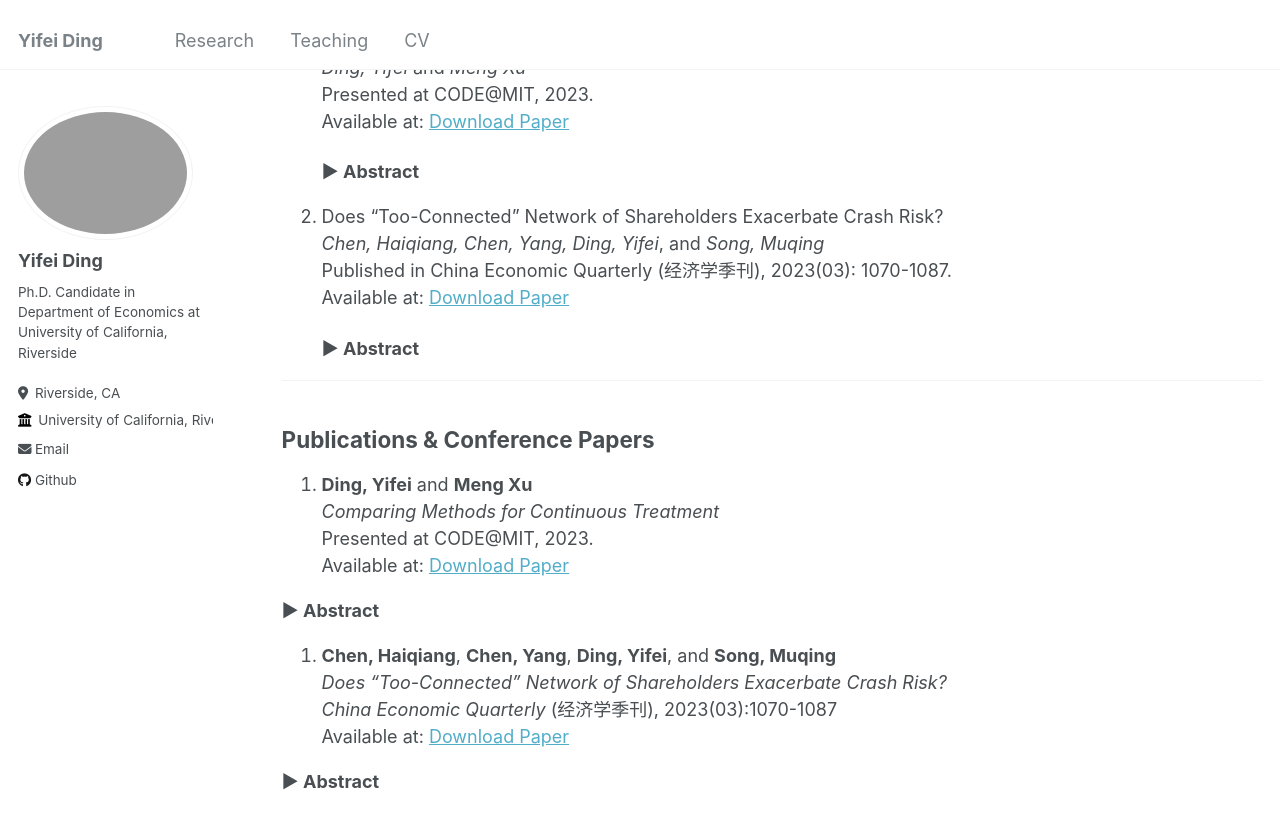
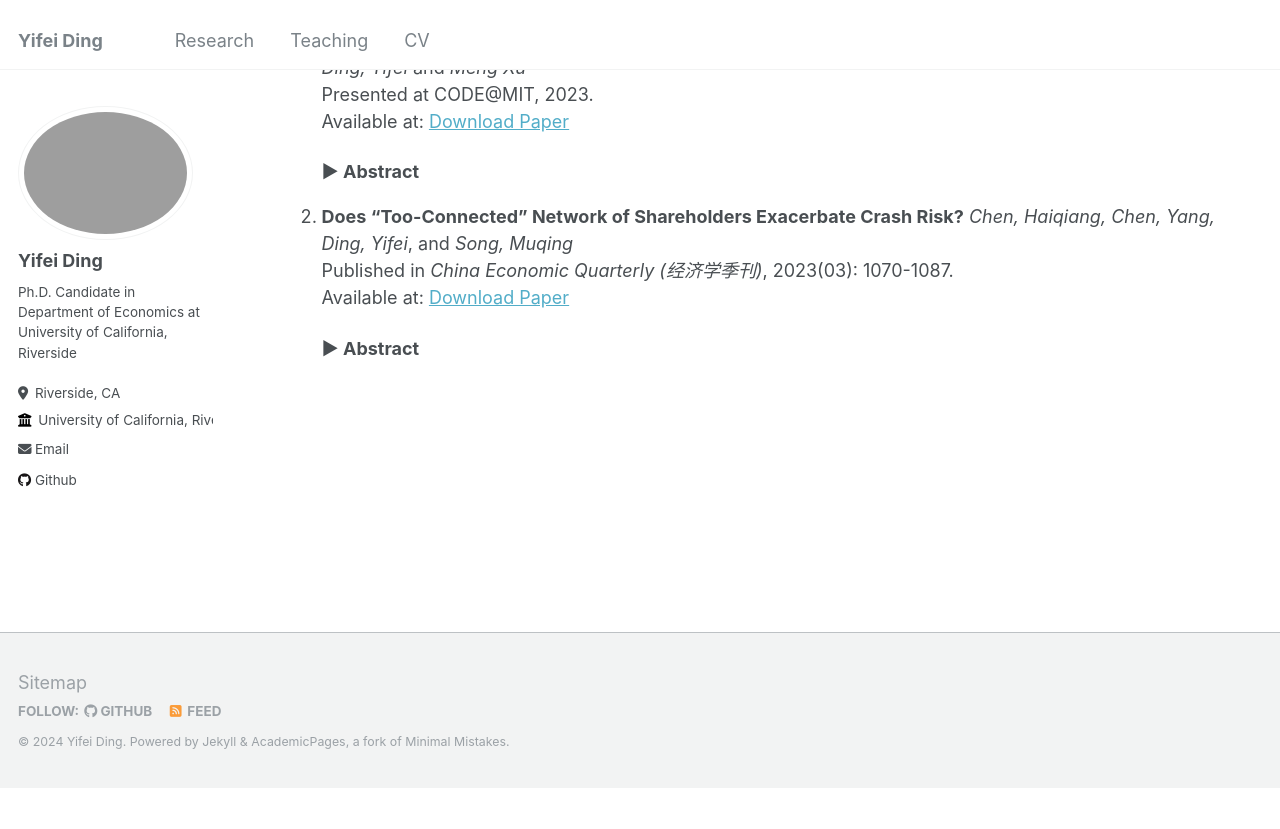
Before and after one commit to YifeiDing-UCR/YifeiDing-UCR.github.io, a Jekyll site: the page built from _pages/publications.md, in a window 1280 px wide and 900 px high, scrolled down 622 px. Shown: the top 829 px of the window. Built offline with Jekyll 4.4.1, drawn with Linux system fonts in a browser that asks for light colours; after the commit the page ends 1409 px from its top, so only the background shows below that.

Commit message:
Update publications.md

```diff
--- a/_pages/publications.md
+++ b/_pages/publications.md
@@ -35,43 +35,22 @@ author_profile: true
 ---
 ## Publications & Conference Papers
 
-1. Comparing Methods for Continuous Treatment
+1. **Comparing Methods for Continuous Treatment**
    *Ding, Yifei* and *Meng Xu*
    Presented at CODE@MIT, 2023.
-   Available at: [Download Paper](#)
+   Available at: [Download Paper](https://yifeiding-ucr.github.io/files/Continuous_Treatment_Method_Comparison_CODE.pdf)
 
    <details>
      <summary>Abstract</summary>
      <p>This paper presents a comparative study of two advanced methodologies for estimating the effects of continuous treatments on outcome variables in large-scale tech applications. We focus on dose-response curves and marginal effects to         address various business scenarios, such as the impact of ad frequency on user conversions, geolocation campaigns on local engagement, and latency on app performance. Our investigation centers around two promising approaches: entropy            balancing for continuous treatment and double/debiased machine learning (DML). Using semi-synthetic data based on Snapchat user behavior, we evaluate these methods' performance in terms of scalability, flexibility, and precision in              handling high-dimensional, non-linear relationships between outcome variables, continuous treatments, and confounders. The study finds that tree-based machine learning models, particularly XGBOOST and Boostsmooth, outperform balancing           approaches in      estimating dose-response curves, while the balancing method performs best for marginal effect estimation. Notably, our findings also challenge the efficacy of the kernel-based selection model in the double machine             learning process, prompting    a reconsideration of its utility in real-world applications.</p>
    </details>
 
-2. Does “Too-Connected” Network of Shareholders Exacerbate Crash Risk?
+2. **Does “Too-Connected” Network of Shareholders Exacerbate Crash Risk?**
    *Chen, Haiqiang, Chen, Yang, Ding, Yifei*, and *Song, Muqing*
-   Published in China Economic Quarterly (经济学季刊), 2023(03): 1070-1087.
+   Published in *China Economic Quarterly (经济学季刊)*, 2023(03): 1070-1087.
    Available at: [Download Paper](https://www.nsd.pku.edu.cn/pub/chnsd/docs/20230719150300278598.pdf)
 
    <details>
      <summary>Abstract</summary>
      <p>Using quarterly data from the top 10 largest shareholders of A-share stock markets from 2003 to 2018, we construct a network of influential shareholders. Our findings reveal that firms with more interconnected shareholders face higher         crash risk, especially when dominated by financial institutional shareholders or those with higher shareholding ratios. In contrast, state ownership and robust corporate governance significantly mitigate this risk. Mechanism analysis            shows that firms with higher network centrality tend to have a higher goodwill-to-market value ratio, a greater proportion of related-party transactions to total assets, and larger M&A premiums, yet exhibit lower corporate governance            transparency.    These results suggest that overly connected shareholder networks may encourage tunneling behavior, exacerbating the crash risk for listed companies.</p>
    </details>
-
-
----
-## Publications & Conference Papers
-
-1. **Ding, Yifei** and **Meng Xu**
-   *Comparing Methods for Continuous Treatment*
-   Presented at CODE@MIT, 2023.
-   Available at: [Download Paper](https://yifeiding-ucr.github.io/files/Continuous_Treatment_Method_Comparison_CODE.pdf)
-<details>
-  <summary>Abstract</summary>
-  <p>This paper presents a comparative study of two advanced methodologies for estimating the effects of continuous treatments on outcome variables in large-scale tech applications. We focus on dose-response curves and marginal effects to         address various business scenarios, such as the impact of ad frequency on user conversions, geolocation campaigns on local engagement, and latency on app performance. Our investigation centers around two promising approaches: entropy            balancing for continuous treatment and double/debiased machine learning (DML). Using semi-synthetic data based on Snapchat user behavior, we evaluate these methods' performance in terms of scalability, flexibility, and precision in handling     high-dimensional, non-linear relationships between outcome variables, continuous treatments, and confounders. The study finds that tree-based machine learning models, particularly XGBOOST and Boostsmooth, outperform balancing approaches in      estimating dose-response curves, while the balancing method performs best for marginal effect estimation. Notably, our findings also challenge the efficacy of the kernel-based selection model in the double machine learning process, prompting    a reconsideration of its utility in real-world applications.</p>
-</details>
-2. **Chen, Haiqiang**, **Chen, Yang**, **Ding, Yifei**, and **Song, Muqing**
-   *Does "Too-Connected" Network of Shareholders Exacerbate Crash Risk?*
-   *China Economic Quarterly* (经济学季刊), 2023(03):1070-1087
-   Available at: [Download Paper](https://www.nsd.pku.edu.cn/pub/chnsd/docs/20230719150300278598.pdf)
-<details>
-  <summary>Abstract</summary>
-  <p>Using quarterly data from the top 10 largest shareholders of A-share stock markets from 2003 to 2018, we construct a network of influential shareholders. Our findings reveal that firms with more interconnected shareholders face higher         crash risk, especially when dominated by financial institutional shareholders or those with higher shareholding ratios. In contrast, state ownership and robust corporate governance significantly mitigate this risk. Mechanism analysis shows      that firms with higher network centrality tend to have a higher goodwill-to-market value ratio, a greater proportion of related-party transactions to total assets, and larger M&A premiums, yet exhibit lower corporate governance transparency.    These results suggest that overly connected shareholder networks may encourage tunneling behavior, exacerbating the crash risk for listed companies.</p>
-</details>
```
